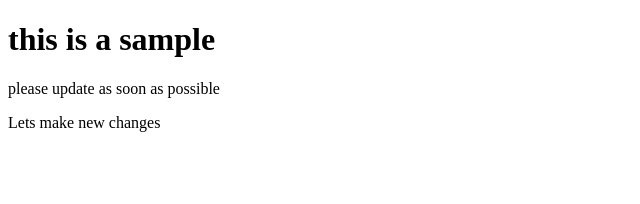
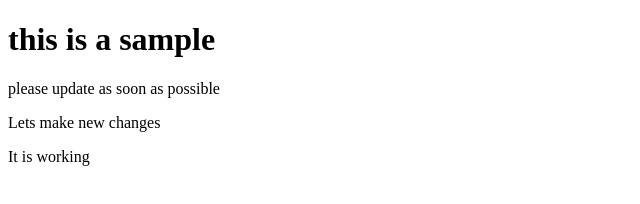
Before and after one commit to emilioiturbide/COSC219_Final_Project, a plain HTML site: page index.html in a window 1280 px wide. Shown: the whole page, without its empty margins (0-640 px from the left). Drawn offline with Linux system fonts and the light colour scheme.

Commit message:
new update

```diff
--- a/index.html
+++ b/index.html
@@ -8,5 +8,6 @@
     <h1>this is a sample</h1>
     <p>please update as soon as possible</p>
     <p>Lets make new changes</p>
+    <p>It is working</p>
   </body>
 </html>
```
